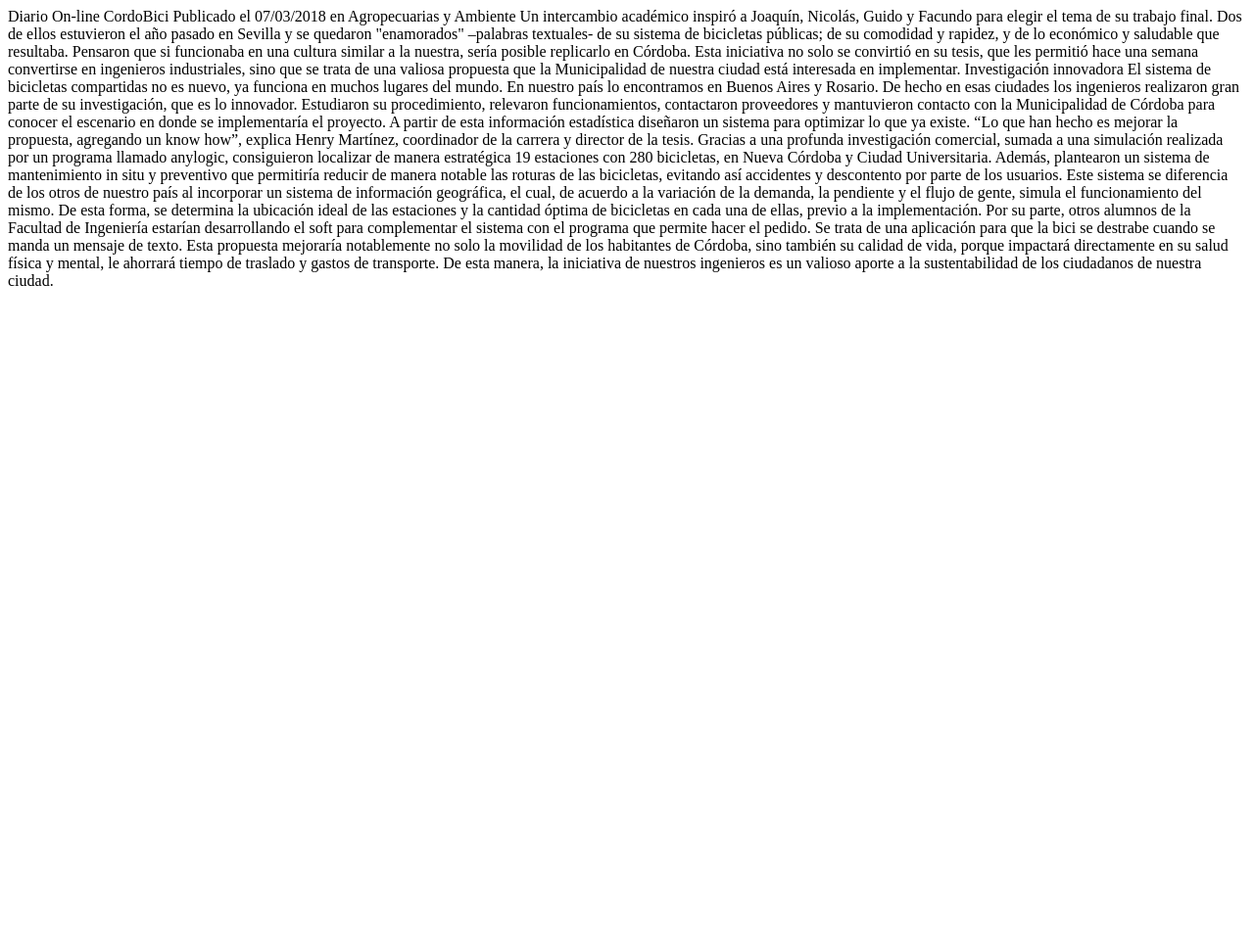
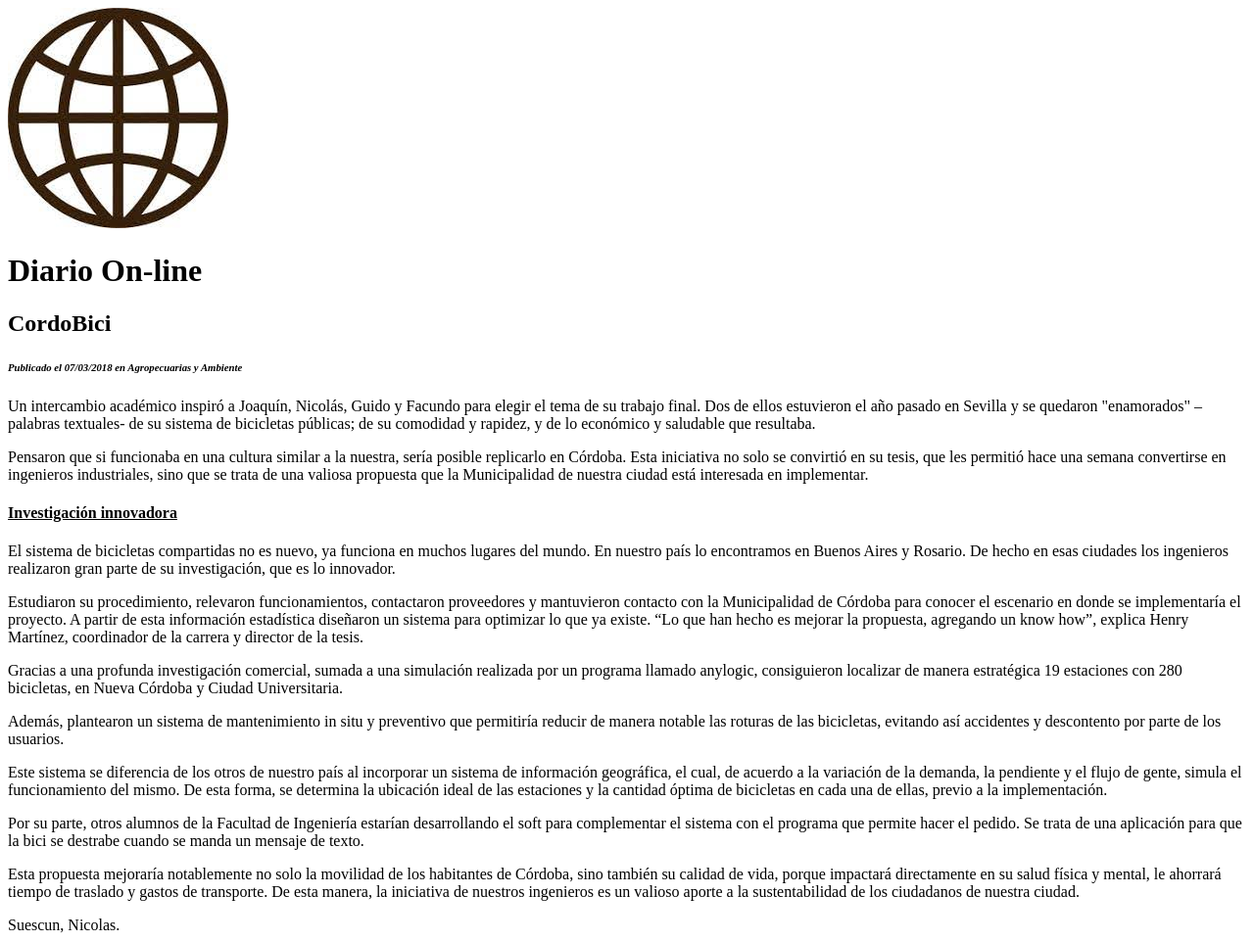
Before and after one commit to UCC-LabCompu2/ejercicios2022-NicoSuescun, a plain HTML site: page Ejercicios-HTML/ej_noticia.html in a window 1280 px wide. Shown: the whole page at 98% size. Before the commit the page ends 800 px from the top, so only its background shows below. Drawn offline with Linux system fonts and the light colour scheme.

Commit message:
Se realizo ejercicio 1 de secciones

```diff
--- a/Ejercicios-HTML/ej_noticia.html
+++ b/Ejercicios-HTML/ej_noticia.html
@@ -7,68 +7,85 @@
 <body>
 <!--Agregar la etiqueta semántica para la cabecera. La cabecera debe contener un titulo-->
 <!--Separe la noticia en parrafos-->
-Diario On-line
 
-    CordoBici
+<header>
+    <img src="imagenes/logo_web.jpg">
+    <h1>Diario On-line</h1>
+</header>
+<section>
 
-Publicado el 07/03/2018 en Agropecuarias y Ambiente
+    <h2> <b> CordoBici </b> </h2>
 
-            Un intercambio académico inspiró a Joaquín, Nicolás, Guido y Facundo para elegir el tema de su trabajo final.
+    <h6> <i> Publicado el 07/03/2018 en Agropecuarias y Ambiente </i> </h6>
+
+    <p> Un intercambio académico inspiró a Joaquín, Nicolás, Guido y Facundo para elegir el tema de su trabajo final.
         Dos de ellos estuvieron el año pasado en Sevilla y se quedaron "enamorados" –palabras textuales- de su
         sistema de bicicletas públicas; de su comodidad y rapidez, y de lo económico y saludable que resultaba.
+    </p>
 
 
-            Pensaron que si funcionaba en una cultura similar a la nuestra, sería posible replicarlo en Córdoba.
+    <p> Pensaron que si funcionaba en una cultura similar a la nuestra, sería posible replicarlo en Córdoba.
         Esta iniciativa no solo se convirtió en su tesis, que les permitió hace una semana convertirse en ingenieros
         industriales, sino que se trata de una valiosa propuesta que la Municipalidad de nuestra ciudad está
         interesada en implementar.
+    </p>
 
 
-        Investigación innovadora
+    <h4> <u>Investigación innovadora</u> </h4>
 
 
-            El sistema de bicicletas compartidas no es nuevo, ya funciona en muchos lugares del mundo. En nuestro país
+    <p> El sistema de bicicletas compartidas no es nuevo, ya funciona en muchos lugares del mundo. En nuestro país
         lo encontramos en Buenos Aires y Rosario. De hecho en esas ciudades los ingenieros realizaron gran parte de
         su investigación, que es lo innovador.
+    </p>
 
 
 
-            Estudiaron su procedimiento, relevaron funcionamientos, contactaron proveedores y mantuvieron contacto con
+    <p> Estudiaron su procedimiento, relevaron funcionamientos, contactaron proveedores y mantuvieron contacto con
         la Municipalidad de Córdoba para conocer el escenario en donde se implementaría el proyecto.  A partir de
         esta información estadística diseñaron un sistema para optimizar lo que ya existe. “Lo que han hecho es
         mejorar la propuesta, agregando un know how”, explica Henry Martínez, coordinador de la carrera y director
         de la tesis.
+    </p>
 
 
 
-            Gracias a una profunda investigación comercial, sumada a una simulación realizada por un programa llamado
+    <p> Gracias a una profunda investigación comercial, sumada a una simulación realizada por un programa llamado
         anylogic, consiguieron localizar de manera estratégica 19 estaciones con 280 bicicletas, en Nueva Córdoba y
         Ciudad Universitaria.
+    </p>
 
 
 
-            Además, plantearon un sistema de mantenimiento in situ y preventivo que permitiría reducir de manera notable
+    <p> Además, plantearon un sistema de mantenimiento in situ y preventivo que permitiría reducir de manera notable
         las roturas de las bicicletas, evitando así accidentes y descontento por parte de los usuarios.
+    </p>
 
 
 
-            Este sistema se diferencia de los otros de nuestro país al incorporar un sistema de información geográfica,
+    <p> Este sistema se diferencia de los otros de nuestro país al incorporar un sistema de información geográfica,
         el cual, de acuerdo a la variación de la demanda, la pendiente y el flujo de gente, simula el funcionamiento
         del mismo. De esta forma, se determina la ubicación ideal de las estaciones y la cantidad óptima de
         bicicletas en cada una de ellas, previo a la implementación.
+    </p>
 
 
 
-            Por su parte, otros alumnos de la Facultad de Ingeniería estarían desarrollando el soft para complementar
+    <p> Por su parte, otros alumnos de la Facultad de Ingeniería estarían desarrollando el soft para complementar
         el sistema con el programa que permite hacer el pedido.  Se trata de una aplicación para que la bici se
         destrabe cuando se manda un mensaje de texto.
+    </p>
 
 
 
-            Esta propuesta mejoraría notablemente no solo la movilidad de los habitantes de Córdoba, sino también su
+    <p> Esta propuesta mejoraría notablemente no solo la movilidad de los habitantes de Córdoba, sino también su
         calidad de vida, porque impactará directamente en su salud física y mental, le ahorrará tiempo de traslado
         y gastos de transporte. De esta manera, la iniciativa de nuestros ingenieros es un valioso aporte a la
         sustentabilidad de los ciudadanos de nuestra ciudad.
-
+    </p>
+</section>
+<footer>
+    Suescun, Nicolas.
+</footer>
 </body>
 </html>
```
Also changed, not shown: Ejercicios-HTML/imagenes/logo_web.jpg (added). Lines whose indentation alone changed are shown as unchanged.
